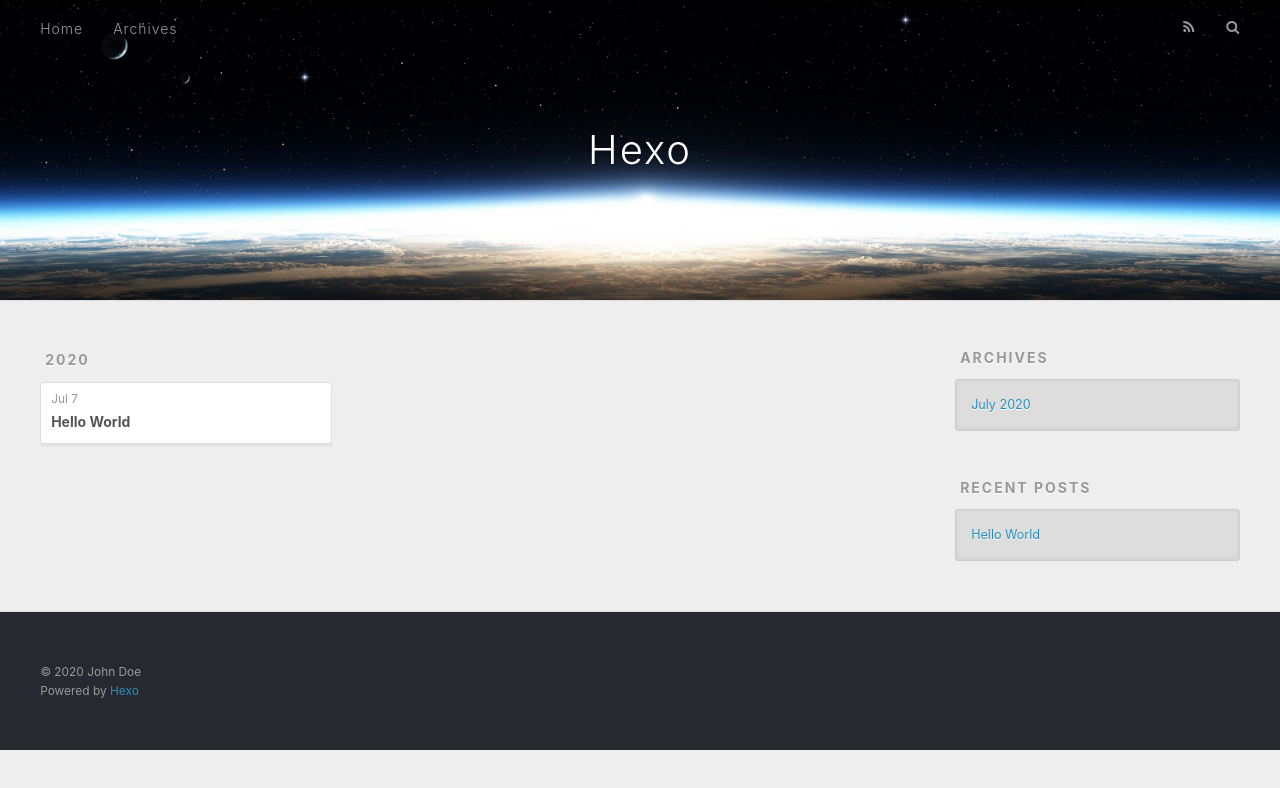
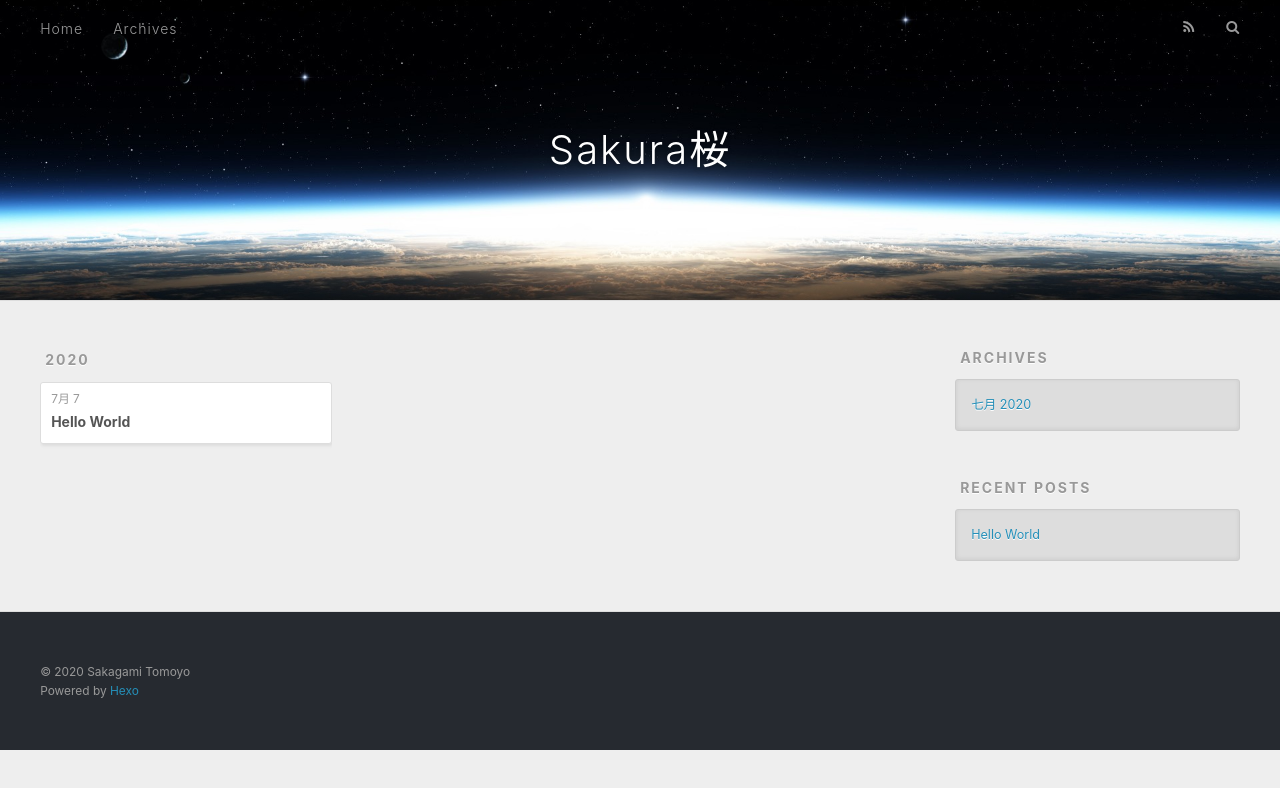
Before and after one commit to Sakagami-Tomoyo/Sakagami-Tomoyo.github.io, a plain HTML site: page archives/2020/07/index.html in a window 1280 px wide. Drawn offline with nearby package versions, Linux system fonts and the light colour scheme.

Commit message:
Site updated: 2020-07-07 00:51:33

```diff
--- a/archives/2020/07/index.html
+++ b/archives/2020/07/index.html
@@ -5,17 +5,17 @@
 
 
 
-  <title>Archives: 2020/7 | Hexo</title>
+  <title>Archives: 2020/7 | Sakura桜</title>
   <meta name="viewport" content="width=device-width, initial-scale=1, maximum-scale=1">
   <meta property="og:type" content="website">
-<meta property="og:title" content="Hexo">
+<meta property="og:title" content="Sakura桜">
 <meta property="og:url" content="http://yoursite.com/archives/2020/07/index.html">
-<meta property="og:site_name" content="Hexo">
-<meta property="og:locale" content="en_US">
-<meta property="article:author" content="John Doe">
+<meta property="og:site_name" content="Sakura桜">
+<meta property="og:locale" content="zh_CN">
+<meta property="article:author" content="Sakagami Tomoyo">
 <meta name="twitter:card" content="summary">
 
-    <link rel="alternate" href="/atom.xml" title="Hexo" type="application/atom+xml">
+    <link rel="alternate" href="/atom.xml" title="Sakura桜" type="application/atom+xml">
 
 
     <link rel="icon" href="/favicon.png">
@@ -36,7 +36,7 @@
   <div id="header-outer" class="outer">
     <div id="header-title" class="inner">
       <h1 id="logo-wrap">
-        <a href="/" id="logo">Hexo</a>
+        <a href="/" id="logo">Sakura桜</a>
       </h1>
 
     </div>
@@ -79,7 +79,7 @@
   <div class="archive-article-inner">
     <header class="archive-article-header">
       <a href="/2020/07/07/hello-world/" class="archive-article-date">
-  <time datetime="2020-07-06T16:12:34.573Z" itemprop="datePublished">Jul 7</time>
+  <time datetime="2020-07-06T16:12:34.573Z" itemprop="datePublished">7月 7</time>
 </a>
 
 
@@ -113,7 +113,7 @@
   <div class="widget-wrap">
     <h3 class="widget-title">Archives</h3>
     <div class="widget">
-      <ul class="archive-list"><li class="archive-list-item"><a class="archive-list-link" href="/archives/2020/07/">July 2020</a></li></ul>
+      <ul class="archive-list"><li class="archive-list-item"><a class="archive-list-link" href="/archives/2020/07/">七月 2020</a></li></ul>
     </div>
   </div>
 
@@ -141,7 +141,7 @@
 
   <div class="outer">
     <div id="footer-info" class="inner">
-      &copy; 2020 John Doe<br>
+      &copy; 2020 Sakagami Tomoyo<br>
       Powered by <a href="http://hexo.io/" target="_blank">Hexo</a>
     </div>
   </div>
```
Also changed, not shown: 2020/07/07/hello-world/index.html (+8 -8 lines), archives/2020/index.html (+10 -10 lines), archives/index.html (+10 -10 lines), index.html (+9 -9 lines).
